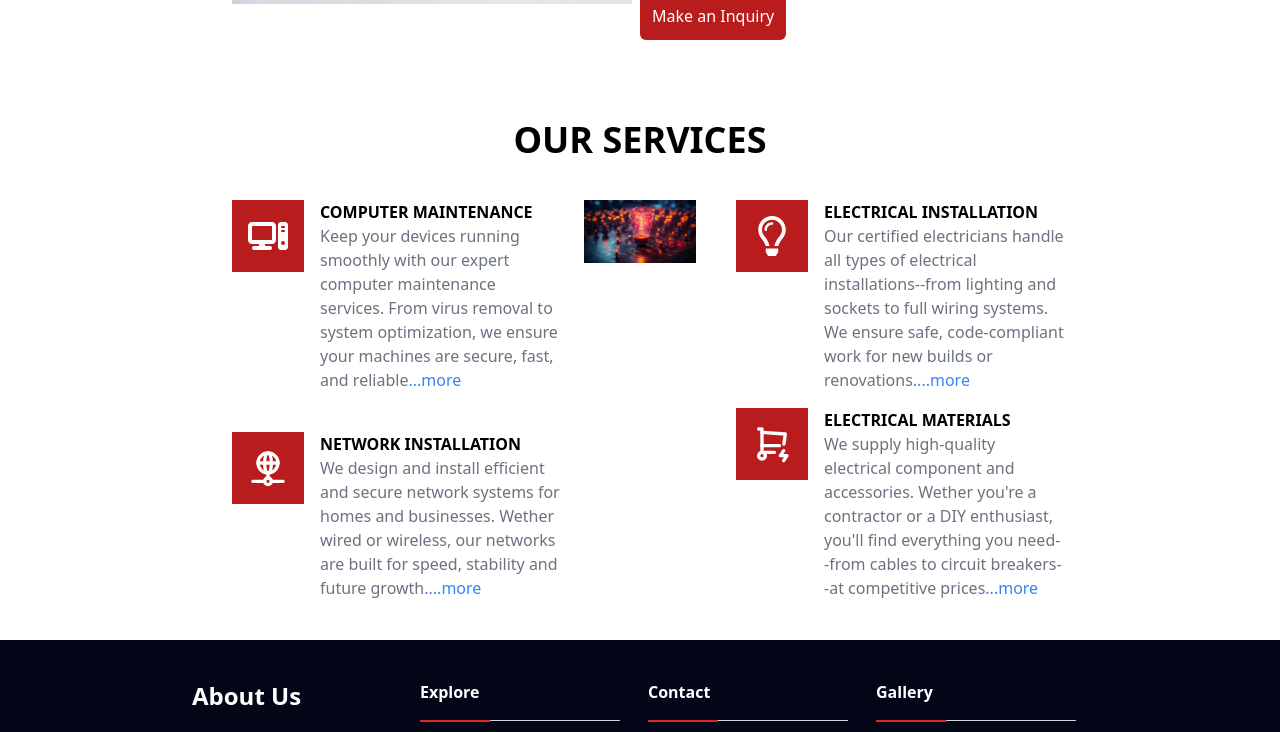
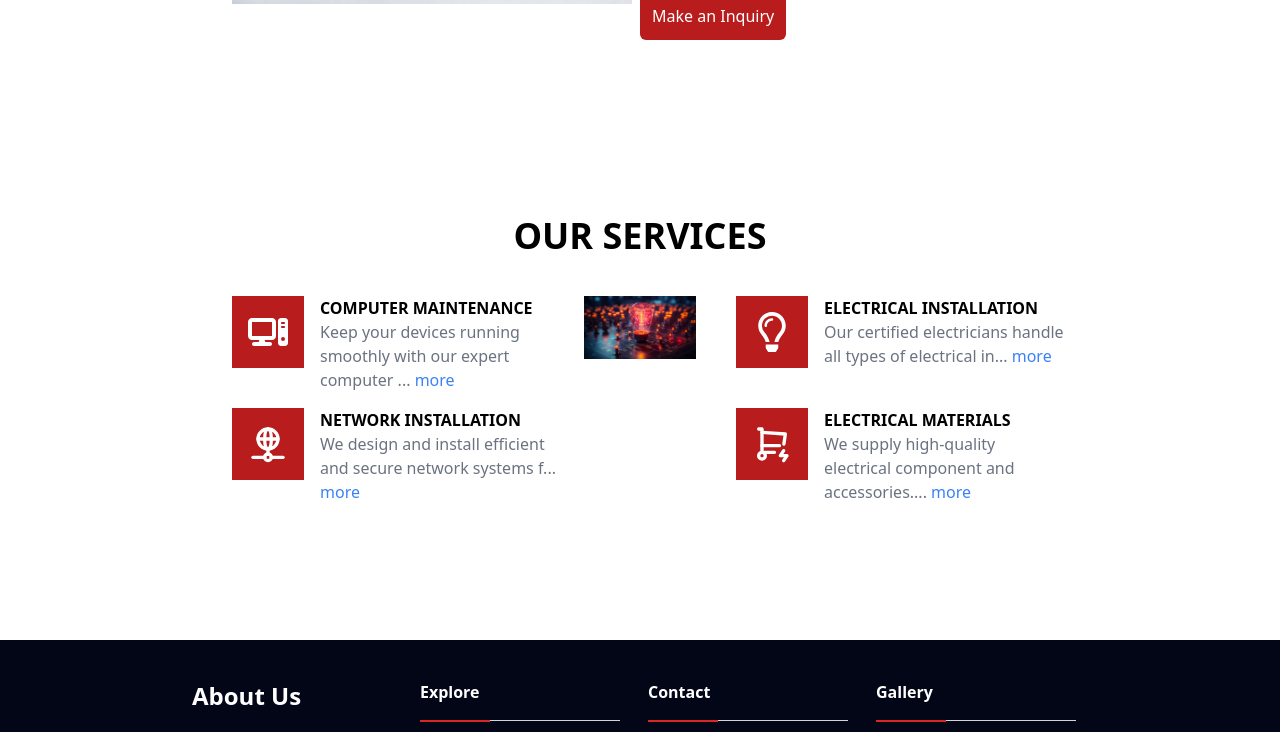
Before and after one commit to Kaghenimbale/chrismk, a Next.js app: page /en/about in a window 1280 px wide. Shown: the part 844-1576 px from the top of the page. Built offline with nearby package versions, Linux system fonts and the light colour scheme.

Commit message:
Add translation to the about component

```diff
--- a/app/[locale]/about/page.tsx
+++ b/app/[locale]/about/page.tsx
@@ -1,7 +1,7 @@
 "use client";
 
 import Image from "next/image";
-import React from "react";
+import React, { useState } from "react";
 import { FaCheckCircle, FaRegLightbulb } from "react-icons/fa";
 import coffret from "../../../public/coffret.jpg";
 import imageLight from "../../../public/Gen-AI-Enterprise-Futurist-Speaker.jpg";
@@ -9,104 +9,82 @@ import { FaComputer } from "react-icons/fa6";
 import { TbNetwork, TbShoppingCartBolt } from "react-icons/tb";
 import { BsThreeDots } from "react-icons/bs";
 import { title } from "process";
+import { useTranslations } from "next-intl";
 
 const page = () => {
-  const datas = [
-    [
-      {
-        id: 1,
-        Icon: FaComputer,
-        title: "COMPUTER MAINTENANCE",
-        description:
-          "Keep your devices running smoothly with our expert computer maintenance services. From virus removal to system optimization, we ensure your machines are secure, fast, and reliable",
-      },
-      {
-        id: 2,
-        Icon: TbNetwork,
-        title: "NETWORK INSTALLATION",
-        description:
-          "We design and install efficient and secure network systems for homes and businesses. Wether wired or wireless, our networks are built for speed, stability and future growth.",
-      },
-    ],
-    [
-      {
-        id: 3,
-        Icon: FaRegLightbulb,
-        title: "ELECTRICAL INSTALLATION",
-        description:
-          "Our certified electricians handle all types of electrical installations--from lighting and sockets to full wiring systems. We ensure safe, code-compliant work for new builds or renovations.",
-      },
-      {
-        id: 4,
-        Icon: TbShoppingCartBolt,
-        title: "ELECTRICAL MATERIALS",
-        description:
-          "We supply high-quality electrical component and accessories. Wether you're a contractor or a DIY enthusiast, you'll find everything you need--from cables to circuit breakers--at competitive prices",
-      },
-    ],
-  ];
+  const t = useTranslations("AboutComponent");
+  const [expandedId, setExpandedId] = useState<number | null>(null);
 
+  const iconMap: Record<number, React.ElementType> = {
+    1: FaComputer,
+    2: TbNetwork,
+    3: FaRegLightbulb,
+    4: TbShoppingCartBolt,
+  };
+
+  const rawServices = t.raw("services") as {
+    id: number;
+    title: string;
+    description: string;
+  }[][];
+
+  const datas = rawServices.map((group) =>
+    group.map((data) => ({
+      ...data,
+      Icon: iconMap[data.id],
+    }))
+  );
   const handleDisplayMore = (id: number) => {
     console.log("clicked id", id);
+    setExpandedId((prev) => (prev === id ? null : id));
   };
   return (
     <div className="mt-[5rem] px-10 lg:w-[70vw] mx-auto flex flex-col gap-10 pb-10">
       <div className="bg-gray-200 py-8 flex flex-col items-center gap-10">
-        <h2 className="text-4xl font-bold text-center">About Us</h2>
-        <p className="text-center text-gray-500 w-[60%]">
-          We are dedicated professionals offering reliable electrical and home
-          maintenance services tailored to your needs. Whether it's a quick fix
-          or a complete system check, our expert team ensures your safety and
-          satisfaction. With years of experience and a passion for quality work,
-          we take pride in delivering solutions that last.
-        </p>
+        <h2 className="text-4xl font-bold text-center">{t("title")}</h2>
+        <p className="text-center text-gray-500 w-[60%]">{t("description")}</p>
       </div>
 
       <div className="py-10 grid grid-cols-1 lg:grid-cols-2">
         <Image className="w-[25rem]" src={coffret} alt="coffret" />
         <div className="flex flex-col gap-5">
-          <h2 className="text-4xl font-bold flex">
-            <p className="underline">Fast</p>, Friendly Services
-          </h2>
+          <h2 className="text-4xl font-bold flex">{t("title1")}</h2>
 
-          <p className="text-gray-500">
-            Need a job done right--and fast? Our skilled technicians are ready
-            to help with dependable, same-day services. We bring a friendly
-            attitude, deep, expertise, and commitment to exceeding your
-            expectations.
-          </p>
+          <p className="text-gray-500">{t("description1")}</p>
           <ul className="flex flex-col gap-4">
             <li className="flex gap-4 items-center">
               <FaCheckCircle className="text-red-700" />
-              <p>Verified and background-checked professionals</p>
+              <p>{t("service1")}</p>
             </li>
             <li className="flex gap-4 items-center">
               <FaCheckCircle className="text-red-700" />
-              <p>Satisfaction backed by our Handy Happiness Guarantee</p>
+              <p>{t("service2")}</p>
             </li>
             <li className="flex gap-4 items-center">
               <FaCheckCircle className="text-red-700" />
-              <p>24/7 support from a real human (no bots!)</p>
+              <p>{t("service3")}</p>
             </li>
             <li className="flex gap-4 items-center">
               <FaCheckCircle className="text-red-700" />
-              <p>Honest pricing with no hidden fees</p>
+              <p>{t("service4")}</p>
             </li>
           </ul>
 
           <button className="bg-red-700 text-white p-3 w-fit rounded-md transition-all delay-100 hover:bg-white hover:text-red-700 hover:border hover:border-red-700">
-            Make an Inquiry
+            {t("btntext")}
           </button>
         </div>
       </div>
 
       <div className="flex flex-col gap-10 lg:h-[30rem] justify-center">
         <h2 className="text-4xl font-bold flex gap-2 justify-center">
-          OUR SERVICES
+          {t("service")}
         </h2>
         <div className="flex flex-col lg:flex-row justify-center gap-10">
           <div className="flex flex-col justify-between gap-4">
             {datas[0].map((data) => {
+              const isExpanded = expandedId === data.id;
+              const shortText = data.description.slice(0, 60);
               return (
                 <div key={data.id} className="flex gap-4">
                   <div>
@@ -115,12 +93,12 @@ const page = () => {
                   <div className="flex flex-col w-[14rem]">
                     <h2 className="font-bold">{data.title}</h2>
                     <p className="text-gray-500 lg:w-[15rem]">
-                      {data.description}
+                      {isExpanded ? data.description : `${shortText}... `}
                       <button
                         onClick={() => handleDisplayMore(data.id)}
                         className="text-blue-500"
                       >
-                        ...more
+                        {isExpanded ? "less" : "more"}
                       </button>
                     </p>
                   </div>
@@ -135,6 +113,8 @@ const page = () => {
 
           <div className="flex flex-col justify-between gap-4">
             {datas[1].map((data) => {
+              const isExpanded = expandedId === data.id;
+              const shortText = data.description.slice(0, 60);
               return (
                 <div key={data.id} className="flex gap-4">
                   <div>
@@ -143,12 +123,12 @@ const page = () => {
                   <div className="flex flex-col w-[14rem]">
                     <h2 className="font-bold">{data.title}</h2>
                     <p className="text-gray-500 lg:w-[15rem]">
-                      {data.description}
+                      {isExpanded ? data.description : `${shortText}... `}
                       <button
                         onClick={() => handleDisplayMore(data.id)}
                         className="text-blue-500"
                       >
-                        ...more
+                        {isExpanded ? "less" : "more"}
                       </button>
                     </p>
                   </div>
```
